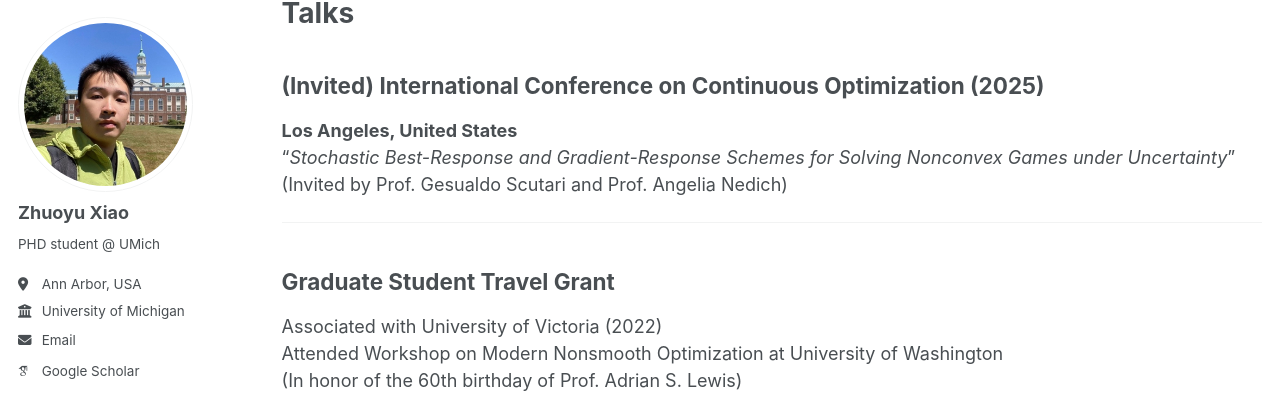
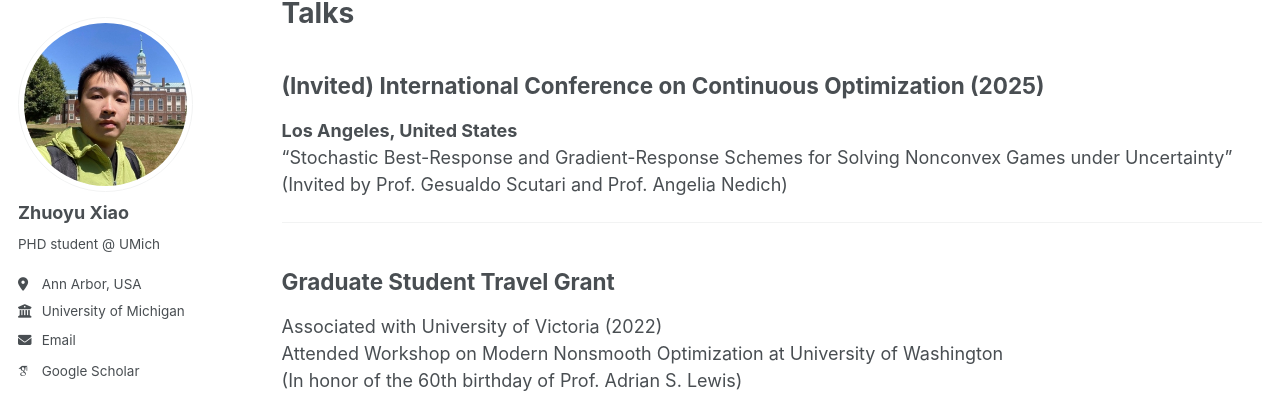
Before and after one commit to zyxiao97/zyxiao97.github.io, a Jekyll site: the page built from _pages/talks.md, in a window 1280 px wide and 1313 px high. Shown: the part 100-493 px from the top of the window. Built offline with Jekyll 4.4.1, drawn with Linux system fonts in a browser that asks for light colours; some web fonts are replaced.

```diff
--- a/_pages/talks.md
+++ b/_pages/talks.md
@@ -7,7 +7,7 @@ author_profile: true
 
 ## (Invited) International Conference on Continuous Optimization (2025)
 **Los Angeles, United States**
-"*Stochastic Best-Response and Gradient-Response Schemes for Solving Nonconvex Games under Uncertainty*"
+"Stochastic Best-Response and Gradient-Response Schemes for Solving Nonconvex Games under Uncertainty"
 (Invited by Prof. Gesualdo Scutari and Prof. Angelia Nedich)
 
 ---
```
